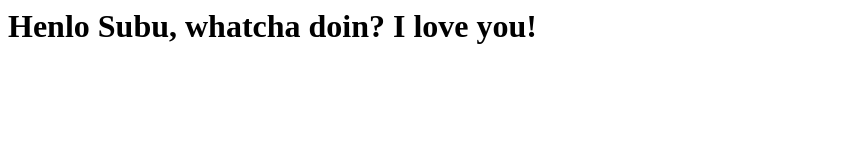
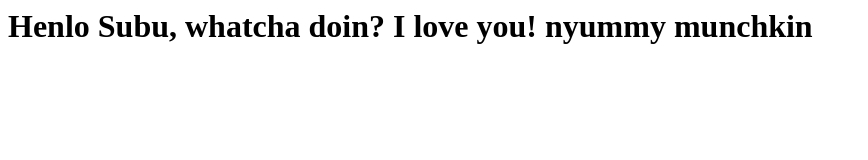
Before and after one commit to Pknair-2003/coursera-test, a plain HTML site: page site/index.html in a window 1280 px wide. Shown: the whole page, without its empty margins (0-868 px from the left). Drawn offline with Linux system fonts and the light colour scheme.

Commit message:
Update index.html

```diff
--- a/site/index.html
+++ b/site/index.html
@@ -4,6 +4,6 @@
    <title>Henlo Subu, whatcha doin? I love you!</title>
 </head>
 <body>
-<h1>Henlo Subu, whatcha doin? I love you!</h1>
+<h1>Henlo Subu, whatcha doin? I love you! nyummy munchkin</h1>
 <body>
 </html>
```
